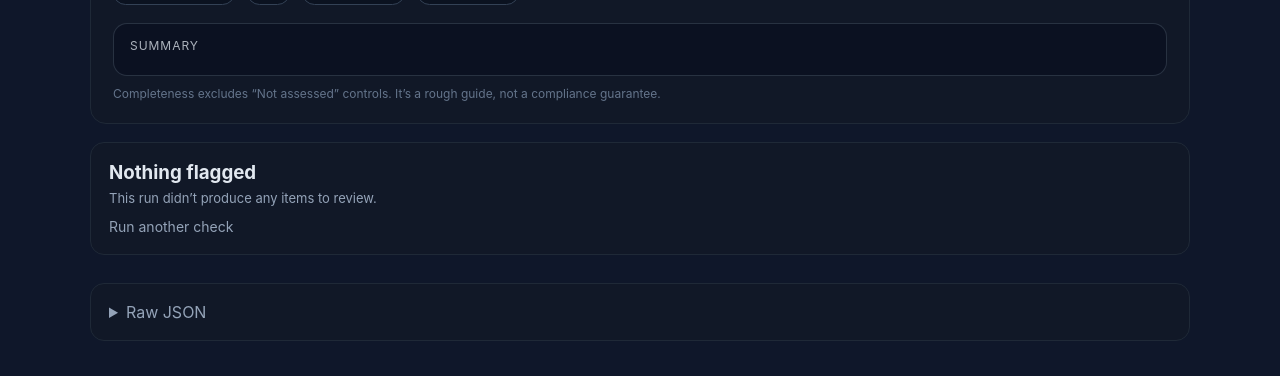
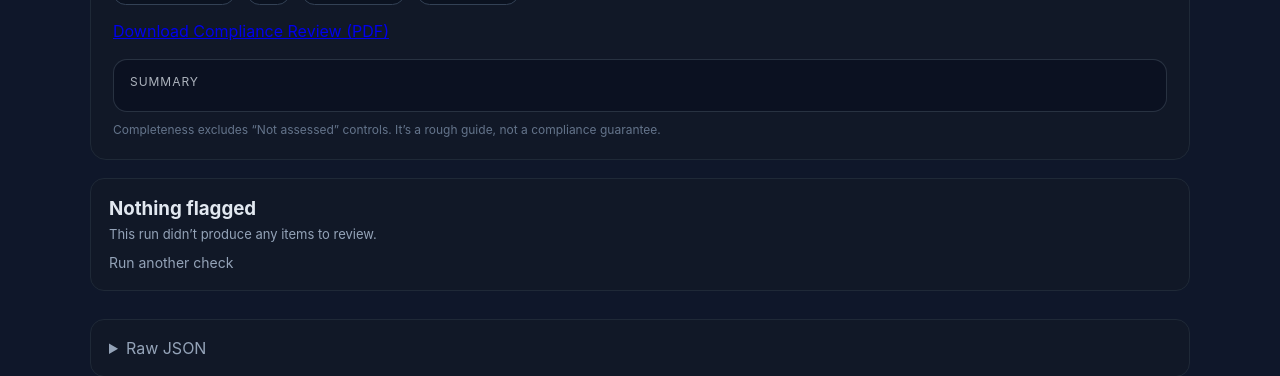
Before and after one commit to AssureAI/assure-fca-monitor, a Python web app: template templates/results.html in a window 1280 px wide. Shown: the part 248-624 px from the top of the page. Run offline with Jinja, Linux system fonts and the light colour scheme; the template is opened without the code that fills it, so the values that code supplies are empty.

Commit message:
Update results.html

```diff
--- a/templates/results.html
+++ b/templates/results.html
@@ -299,6 +299,9 @@
       <span class="pill">Needs review: {{ pi }}</span>
       <span class="pill">Not assessed: {{ na }}</span>
     </div>
+    <div style="margin-top:16px;">
+      <a href="/demo/export/{{ run_id }}" class="btn">Download Compliance Review (PDF)</a>
+    </div>
 
     <div class="ai-summary">
       <div class="ai-summary__label">Summary</div>
```
